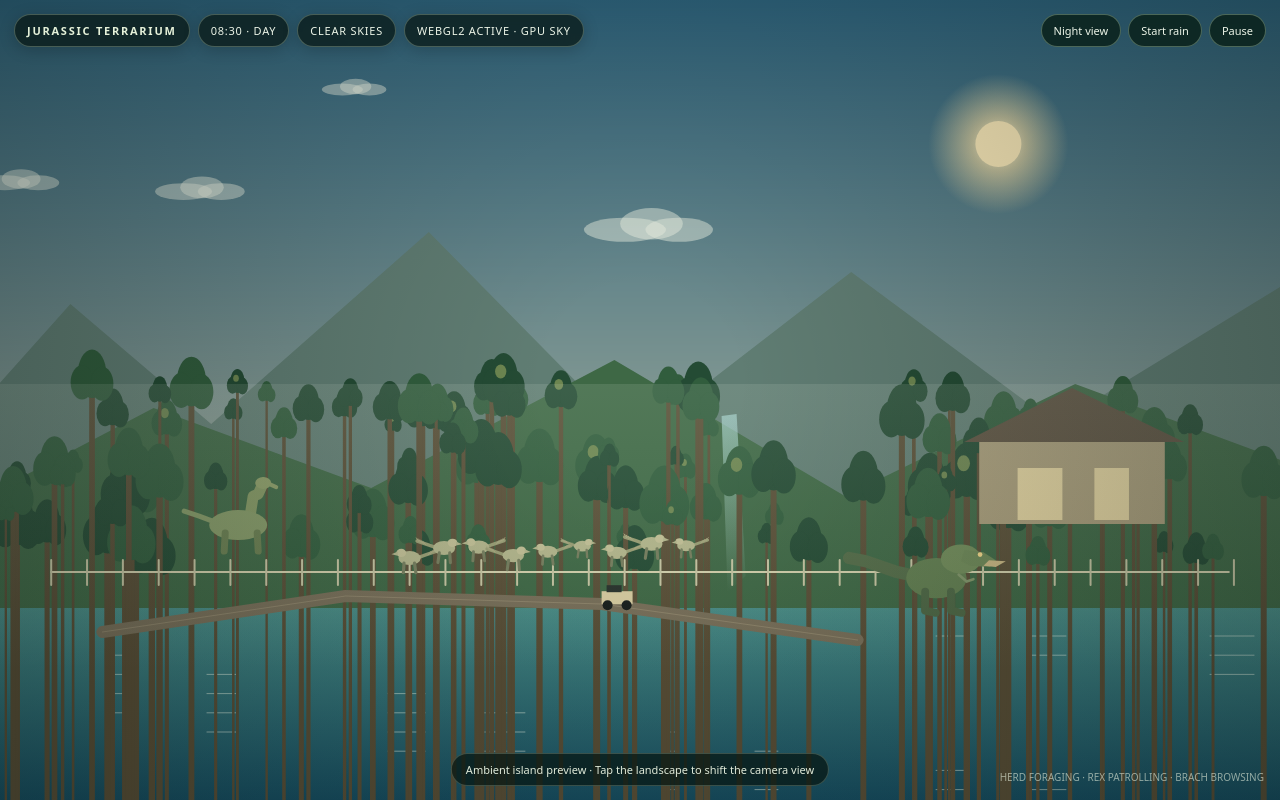
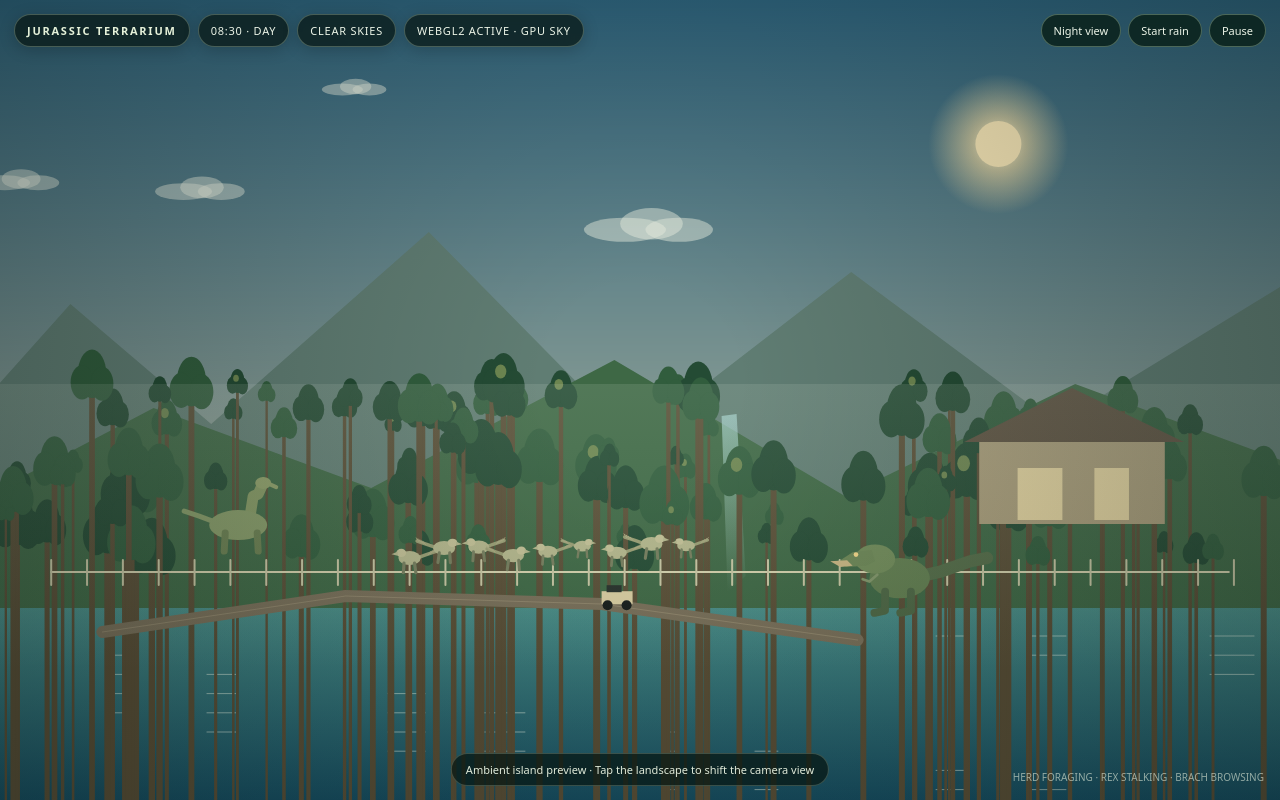
Before and after one commit to Lil-Rebel94/EXTINCTION-Android., a plain HTML site: page index.html in a window 1280 px wide. Drawn offline with Linux system fonts and the light colour scheme; animation ran at ten frames a second.

Commit message:
Add predator stalking and herd flee behaviour

```diff
--- a/index.html
+++ b/index.html
@@ -47,7 +47,7 @@ const clouds=Array.from({length:11},(_,i)=>({x:seeded(i+1)*1.35-.15,y:.10+seeded
 const trees=Array.from({length:115},(_,i)=>({x:seeded(i+101),y:.48+seeded(i+211)*.22,s:.45+seeded(i+307)*.9,kind:seeded(i+401)}));
 const herd=Array.from({length:9},(_,i)=>({x:.32+i*.027,homeX:.32+i*.027,y:.684+seeded(i+501)*.025,phase:seeded(i+601)*6.28,s:.52+seeded(i+701)*.18,dir:i%2?1:-1,speed:.004+seeded(i+721)*.004,seed:i+1501,transitions:0,mode:"forage",modeTime:6+seeded(i+1601)*6,gait:0,browse:1}));
 const drops=Array.from({length:190},(_,i)=>({x:seeded(i+801),y:seeded(i+901),speed:.5+seeded(i+1001)*.8}));
-const rex={x:.72,homeX:.72,phase:0,seed:2501,transitions:0,mode:"patrol",modeTime:8,gait:1,browse:0,dir:1,speed:.0065};
+const rex={x:.72,homeX:.72,phase:0,seed:2501,transitions:0,mode:"patrol",modeTime:8,gait:1,browse:0,dir:1,speed:.0065,huntCooldown:0};
 const brach={x:.19,homeX:.19,phase:0,seed:3501,transitions:0,mode:"browse",modeTime:11,gait:.04,browse:1,dir:1,speed:.003};
 function resize(){scale=Math.min(window.devicePixelRatio||1,1.75);width=innerWidth;height=innerHeight;canvas.width=Math.max(1,Math.floor(width*scale));canvas.height=Math.max(1,Math.floor(height*scale));ctx.setTransform(scale,0,0,scale,0,0);}
 window.addEventListener("resize",resize,{passive:true});resize();
@@ -76,26 +76,48 @@ function chooseNextActivity(actor,role){
 function updateActor(actor,dt,role){
  actor.modeTime-=dt;
  if(actor.modeTime<=0)chooseNextActivity(actor,role);
- const moving=actor.mode==="walk"||actor.mode==="patrol";
+ const fleeing=actor.mode==="flee";
+ const pursuing=actor.mode==="stalk"||actor.mode==="hunt";
+ const moving=actor.mode==="walk"||actor.mode==="patrol"||fleeing||pursuing;
  const targetGait=moving?1:((actor.mode==="alert"||actor.mode==="scan") ? .16 : 0);
  const targetBrowse=(actor.mode==="forage"||actor.mode==="browse") ? 1 : 0;
  actor.gait=mix(actor.gait,targetGait,dt*2.4);
  actor.browse=mix(actor.browse,targetBrowse,dt*2.1);
  actor.phase+=dt*(moving?1.8:.42);
  if(moving){
-  actor.x+=actor.dir*actor.speed*dt;
-  const radius=role==="herd" ? .035 : .075;
+  const speedFactor=fleeing?2.7:pursuing?1.35:1;
+  actor.x+=actor.dir*actor.speed*speedFactor*dt;
+  const radius=role==="herd"?(fleeing?.12:.035):(pursuing?.24:.075);
   if(actor.x<actor.homeX-radius){actor.x=actor.homeX-radius;actor.dir=1;}
   if(actor.x>actor.homeX+radius){actor.x=actor.homeX+radius;actor.dir=-1;}
  }
 }
 function updateEcosystem(dt){
+ const target=herd.reduce((best,actor)=>!best||Math.abs(actor.x-rex.x)<Math.abs(best.x-rex.x)?actor:best,null);
+ const distance=target?Math.abs(target.x-rex.x):1;
+ rex.huntCooldown=Math.max(0,(rex.huntCooldown||0)-dt);
+ if(target&&rex.huntCooldown<=0){
+  if(rex.mode==="stalk"||rex.mode==="hunt"){
+   rex.dir=target.x>=rex.x?1:-1;
+   if(distance<.105&&rex.mode!=="hunt"){
+    rex.mode="hunt";rex.modeTime=2.2;rex.huntCooldown=18;
+    target.mode="flee";target.modeTime=4.5;target.dir=target.x>=rex.x?1:-1;
+   }
+  }else if(distance<.20){
+   rex.mode="stalk";rex.modeTime=8;rex.dir=target.x>=rex.x?1:-1;
+   herd.forEach(actor=>{
+    if(Math.abs(actor.x-rex.x)<.15&&actor.mode!=="flee"){
+     actor.mode="alert";actor.modeTime=Math.max(actor.modeTime,2.5);
+    }
+   });
+  }
+ }
  herd.forEach(actor=>updateActor(actor,dt,"herd"));
  updateActor(rex,dt,"rex");
  updateActor(brach,dt,"brach");
 }
 function activityName(mode){
- const names={forage:"FORAGING",walk:"MOVING",alert:"ALERT",rest:"RESTING",patrol:"PATROLLING",scan:"SCANNING",browse:"BROWSING"};
+ const names={forage:"FORAGING",walk:"MOVING",alert:"ALERT",rest:"RESTING",patrol:"PATROLLING",scan:"SCANNING",browse:"BROWSING",stalk:"STALKING",hunt:"HUNTING",flee:"FLEEING"};
  return names[mode]||mode.toUpperCase();
 }
 function updateStatus(){
```
